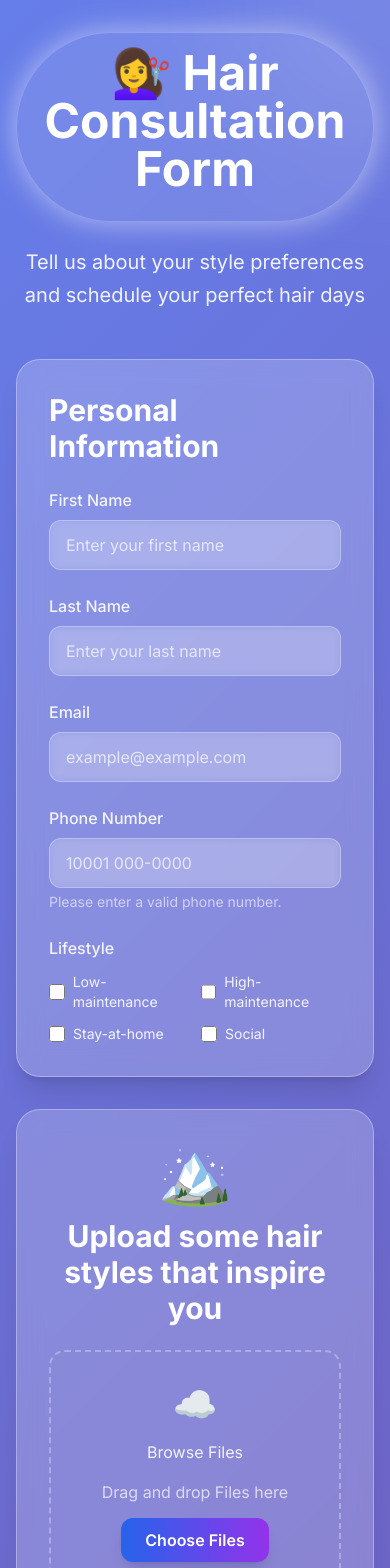
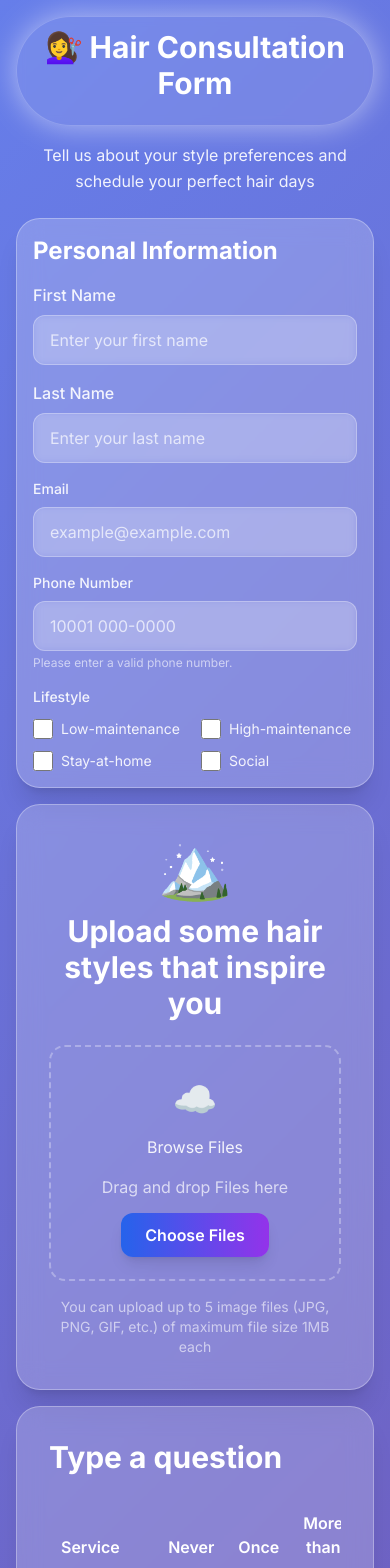
Before and after one commit to aaqibsheikh/hairstyle-consultation, a Next.js app: page / in a window 390 px wide. Shown: the top 1568 px of the page. Built offline with nearby package versions, Linux system fonts and the light colour scheme.

Commit message:
mobile responsive

```diff
--- a/app/globals.css
+++ b/app/globals.css
@@ -10,6 +10,7 @@
   body {
     background: linear-gradient(135deg, #667eea 0%, #764ba2 100%);
     min-height: 100vh;
+    -webkit-tap-highlight-color: transparent;
   }
 }
 
@@ -23,7 +24,11 @@
   }
 
   .calendar-tile {
-    @apply relative p-3 text-center cursor-pointer transition-all duration-300 hover:bg-white/20 rounded-lg font-medium;
+    @apply relative p-2 sm:p-3 text-center cursor-pointer transition-all duration-300 hover:bg-white/20 rounded-lg font-medium text-sm sm:text-base;
+    min-height: 40px;
+    display: flex;
+    align-items: center;
+    justify-content: center;
   }
 
   .calendar-tile.selected {
@@ -56,14 +61,20 @@
 
   .btn-primary {
     @apply bg-gradient-to-r from-blue-600 to-purple-600 hover:from-blue-700 hover:to-purple-700 text-white font-semibold py-3 px-6 rounded-xl shadow-lg hover:shadow-xl transform hover:scale-105 transition-all duration-300;
+    min-height: 48px;
+    touch-action: manipulation;
   }
 
   .btn-secondary {
     @apply bg-white/20 hover:bg-white/30 text-white font-medium py-2 px-4 rounded-lg backdrop-blur-sm border border-white/30 transition-all duration-300 hover:scale-105;
+    min-height: 44px;
+    touch-action: manipulation;
   }
 
   .input-field {
     @apply w-full px-4 py-3 bg-white/10 backdrop-blur-sm border border-white/30 rounded-xl text-white placeholder-white/70 focus:outline-none focus:ring-2 focus:ring-white/50 focus:border-transparent transition-all duration-300;
+    min-height: 48px;
+    font-size: 16px; /* Prevents zoom on iOS */
   }
 
   .date-card {
@@ -99,6 +110,158 @@
   .border-3 {
     border-width: 3px;
   }
+
+  /* Mobile-specific improvements */
+  .mobile-container {
+    @apply px-4 sm:px-6 lg:px-8;
+  }
+
+  .mobile-card {
+    @apply p-4 sm:p-6 lg:p-8;
+  }
+
+  .mobile-text {
+    @apply text-sm sm:text-base lg:text-lg;
+  }
+
+  .mobile-heading {
+    @apply text-2xl sm:text-3xl lg:text-4xl;
+  }
+
+  .mobile-grid {
+    @apply grid grid-cols-1 sm:grid-cols-2 lg:grid-cols-4 gap-3 sm:gap-4;
+  }
+
+  .mobile-table {
+    @apply text-xs sm:text-sm lg:text-base;
+  }
+
+  .mobile-table th,
+  .mobile-table td {
+    @apply p-2 sm:p-3;
+  }
+
+  /* Touch-friendly form elements */
+  input[type="checkbox"],
+  input[type="radio"] {
+    @apply w-5 h-5 sm:w-4 sm:h-4;
+    min-width: 20px;
+    min-height: 20px;
+  }
+
+  /* Mobile calendar improvements */
+  .react-calendar {
+    @apply w-full max-w-full;
+  }
+
+  .react-calendar__navigation {
+    @apply mb-4;
+  }
+
+  .react-calendar__navigation button {
+    @apply min-h-10 px-3 text-lg;
+  }
+
+  .react-calendar__month-view__weekdays {
+    @apply text-xs sm:text-sm;
+  }
+
+  .react-calendar__month-view__days {
+    @apply gap-1;
+  }
+
+  /* Mobile file upload improvements */
+  .file-upload-area {
+    @apply p-4 sm:p-6 lg:p-8;
+    min-height: 120px;
+  }
+
+  /* Mobile notification positioning */
+  .mobile-notification {
+    @apply fixed bottom-4 left-4 right-4 sm:bottom-6 sm:right-6 sm:left-auto sm:max-w-sm;
+  }
+
+  /* Mobile button improvements */
+  .mobile-btn {
+    @apply w-full sm:w-auto sm:max-w-md;
+    min-height: 48px;
+    touch-action: manipulation;
+  }
+
+  /* Mobile spacing improvements */
+  .mobile-section {
+    @apply space-y-4 sm:space-y-6 lg:space-y-8;
+  }
+
+  .mobile-gap {
+    @apply gap-4 sm:gap-6 lg:gap-8;
+  }
+
+  /* Mobile text improvements */
+  .mobile-label {
+    @apply text-sm sm:text-base font-medium;
+  }
+
+  .mobile-description {
+    @apply text-xs sm:text-sm;
+  }
+
+  /* Mobile table responsive */
+  .table-responsive {
+    @apply overflow-x-auto -mx-4 sm:mx-0;
+  }
+
+  .table-responsive table {
+    @apply min-w-full;
+  }
+
+  /* Mobile calendar responsive */
+  .calendar-responsive {
+    @apply grid grid-cols-1 lg:grid-cols-2 gap-4 sm:gap-6 lg:gap-8;
+  }
+
+  /* Mobile form grid */
+  .form-grid {
+    @apply grid grid-cols-1 sm:grid-cols-2 gap-4 sm:gap-6;
+  }
+
+  /* Mobile lifestyle grid */
+  .lifestyle-grid {
+    @apply grid grid-cols-2 sm:grid-cols-4 gap-3;
+  }
+
+  /* Mobile questionnaire table */
+  .questionnaire-table {
+    @apply w-full text-white text-xs sm:text-sm;
+  }
+
+  .questionnaire-table th,
+  .questionnaire-table td {
+    @apply p-2 sm:p-3 text-center;
+  }
+
+  /* Mobile selected dates */
+  .selected-dates-container {
+    @apply max-h-60 sm:max-h-80 overflow-y-auto;
+  }
+
+  /* Mobile background decorations */
+  .mobile-bg-decoration {
+    @apply hidden sm:block;
+  }
+
+  /* Mobile header */
+  .mobile-header {
+    @apply text-center mb-6 sm:mb-8 lg:mb-12;
+  }
+
+  .mobile-header h1 {
+    @apply text-3xl sm:text-4xl lg:text-5xl font-bold text-white mb-3;
+  }
+
+  .mobile-header p {
+    @apply text-white/90 text-base sm:text-lg lg:text-xl max-w-2xl mx-auto leading-relaxed;
+  }
 }
 
 /* Custom Calendar Styles */
@@ -106,6 +269,8 @@
   background: transparent !important;
   border: none !important;
   font-family: 'Inter', sans-serif !important;
+  width: 100% !important;
+  max-width: 100% !important;
 }
 
 .react-calendar__navigation {
@@ -120,11 +285,19 @@
   background: transparent !important;
   border: none !important;
   color: white !important;
-  font-size: 16px !important;
+  font-size: 14px !important;
   font-weight: 600 !important;
   padding: 8px 12px !important;
   border-radius: 8px !important;
   transition: all 0.3s ease !important;
+  min-height: 40px !important;
+  touch-action: manipulation !important;
+}
+
+@media (min-width: 640px) {
+  .react-calendar__navigation button {
+    font-size: 16px !important;
+  }
 }
 
 .react-calendar__navigation button:hover {
@@ -137,9 +310,15 @@
 }
 
 .react-calendar__navigation__label {
-  font-size: 18px !important;
+  font-size: 16px !important;
   font-weight: 700 !important;
   color: white !important;
+}
+
+@media (min-width: 640px) {
+  .react-calendar__navigation__label {
+    font-size: 18px !important;
+  }
 }
 
 .react-calendar__month-view__weekdays {
@@ -150,11 +329,18 @@
 }
 
 .react-calendar__month-view__weekdays__weekday {
-  padding: 12px 8px !important;
+  padding: 8px 4px !important;
   text-align: center !important;
   font-weight: 600 !important;
   color: white !important;
-  font-size: 14px !important;
+  font-size: 12px !important;
+}
+
+@media (min-width: 640px) {
+  .react-calendar__month-view__weekdays__weekday {
+    padding: 12px 8px !important;
+    font-size: 14px !important;
+  }
 }
 
 .react-calendar__month-view__days {
@@ -162,18 +348,38 @@
   backdrop-filter: blur(10px) !important;
   border-radius: 12px !important;
   padding: 8px !important;
+  gap: 2px !important;
+}
+
+@media (min-width: 640px) {
+  .react-calendar__month-view__days {
+    gap: 4px !important;
+  }
 }
 
 .react-calendar__month-view__days__day {
   background: transparent !important;
   border: none !important;
   color: white !important;
-  font-size: 16px !important;
+  font-size: 14px !important;
   font-weight: 500 !important;
-  padding: 12px 8px !important;
+  padding: 8px 4px !important;
   border-radius: 8px !important;
   transition: all 0.3s ease !important;
   position: relative !important;
+  min-height: 36px !important;
+  display: flex !important;
+  align-items: center !important;
+  justify-content: center !important;
+  touch-action: manipulation !important;
+}
+
+@media (min-width: 640px) {
+  .react-calendar__month-view__days__day {
+    font-size: 16px !important;
+    padding: 12px 8px !important;
+    min-height: 44px !important;
+  }
 }
 
 .react-calendar__month-view__days__day:hover {
@@ -189,12 +395,25 @@
   background: transparent !important;
   border: none !important;
   color: white !important;
-  font-size: 16px !important;
+  font-size: 14px !important;
   font-weight: 500 !important;
-  padding: 12px 8px !important;
+  padding: 8px 4px !important;
   border-radius: 8px !important;
   transition: all 0.3s ease !important;
   position: relative !important;
+  min-height: 36px !important;
+  display: flex !important;
+  align-items: center !important;
+  justify-content: center !important;
+  touch-action: manipulation !important;
+}
+
+@media (min-width: 640px) {
+  .react-calendar__tile {
+    font-size: 16px !important;
+    padding: 12px 8px !important;
+    min-height: 44px !important;
+  }
 }
 
 .react-calendar__tile:hover {
--- a/app/page.tsx
+++ b/app/page.tsx
@@ -359,29 +359,29 @@ export default function Home() {
     <div className="min-h-screen relative overflow-hidden">
       {/* Background decoration */}
       <div className="absolute inset-0 overflow-hidden">
-        <div className="absolute -top-40 -right-40 w-80 h-80 bg-white/10 rounded-full blur-3xl floating-animation"></div>
-        <div className="absolute -bottom-40 -left-40 w-80 h-80 bg-purple-500/20 rounded-full blur-3xl floating-animation" style={{animationDelay: '2s'}}></div>
-        <div className="absolute top-1/2 left-1/2 transform -translate-x-1/2 -translate-y-1/2 w-96 h-96 bg-blue-500/10 rounded-full blur-3xl floating-animation" style={{animationDelay: '4s'}}></div>
+        <div className="absolute -top-40 -right-40 w-80 h-80 bg-white/10 rounded-full blur-3xl floating-animation mobile-bg-decoration"></div>
+        <div className="absolute -bottom-40 -left-40 w-80 h-80 bg-purple-500/20 rounded-full blur-3xl floating-animation mobile-bg-decoration" style={{animationDelay: '2s'}}></div>
+        <div className="absolute top-1/2 left-1/2 transform -translate-x-1/2 -translate-y-1/2 w-96 h-96 bg-blue-500/10 rounded-full blur-3xl floating-animation mobile-bg-decoration" style={{animationDelay: '4s'}}></div>
       </div>
 
-      <div className="relative z-10 container mx-auto px-4 py-8">
-        <header className="text-center mb-12">
-          <div className="inline-block p-4 rounded-full bg-white/10 backdrop-blur-sm border border-white/20 mb-6 pulse-glow">
-            <h1 className="text-5xl font-bold text-white mb-3">
+      <div className="relative z-10 container mx-auto mobile-container py-4 sm:py-6 lg:py-8">
+        <header className="mobile-header">
+          <div className="inline-block p-3 sm:p-4 rounded-full bg-white/10 backdrop-blur-sm border border-white/20 mb-4 sm:mb-6 pulse-glow">
+            <h1 className="mobile-heading font-bold text-white mb-2 sm:mb-3">
               💇‍♀️ Hair Consultation Form
             </h1>
           </div>
-          <p className="text-white/90 text-xl max-w-2xl mx-auto leading-relaxed">
+          <p className="mobile-text text-white/90 max-w-2xl mx-auto leading-relaxed">
             Tell us about your style preferences and schedule your perfect hair days
           </p>
         </header>
 
-        <div className="max-w-4xl mx-auto space-y-8">
+        <div className="max-w-4xl mx-auto mobile-section">
           {/* User Information Section */}
-          <div className="glass-card rounded-3xl p-8">
-            <h2 className="text-3xl font-bold text-white mb-6">Personal Information</h2>
+          <div className="glass-card rounded-3xl mobile-card">
+            <h2 className="mobile-heading font-bold text-white mb-4 sm:mb-6">Personal Information</h2>
 
-            <div className="grid md:grid-cols-2 gap-6 mb-6">
+            <div className="form-grid mb-4 sm:mb-6">
               <div>
                 <label className="block text-white/90 font-medium mb-2">First Name</label>
                 <input
@@ -404,9 +404,9 @@ export default function Home() {
               </div>
             </div>
 
-            <div className="grid md:grid-cols-2 gap-6 mb-6">
+            <div className="form-grid mb-4 sm:mb-6">
               <div>
-                <label className="block text-white/90 font-medium mb-2">Email</label>
+                <label className="mobile-label block text-white/90 mb-2">Email</label>
                 <input
                   type="email"
                   value={formData.email}
@@ -416,7 +416,7 @@ export default function Home() {
                 />
               </div>
               <div>
-                <label className="block text-white/90 font-medium mb-2">Phone Number</label>
+                <label className="mobile-label block text-white/90 mb-2">Phone Number</label>
                 <input
                   type="tel"
                   value={formData.phone}
@@ -424,13 +424,13 @@ export default function Home() {
                   className="input-field"
                   placeholder="10001 000-0000"
                 />
-                <p className="text-white/60 text-sm mt-1">Please enter a valid phone number.</p>
+                <p className="mobile-description text-white/60 mt-1">Please enter a valid phone number.</p>
               </div>
             </div>
 
             <div>
-              <label className="block text-white/90 font-medium mb-3">Lifestyle</label>
-              <div className="grid grid-cols-2 md:grid-cols-4 gap-3">
+              <label className="mobile-label block text-white/90 mb-3">Lifestyle</label>
+              <div className="lifestyle-grid">
                 {['Low-maintenance', 'High-maintenance', 'Stay-at-home', 'Social'].map((lifestyle) => (
                   <label key={lifestyle} className="flex items-center space-x-2 cursor-pointer">
                     <input
@@ -439,7 +439,7 @@ export default function Home() {
                       onChange={() => handleLifestyleChange(lifestyle)}
                       className="w-4 h-4 text-blue-600 bg-white/10 border-white/30 rounded focus:ring-blue-500"
                     />
-                    <span className="text-white/90 text-sm">{lifestyle}</span>
+                    <span className="text-white/90 mobile-text">{lifestyle}</span>
                   </label>
                 ))}
               </div>
```
